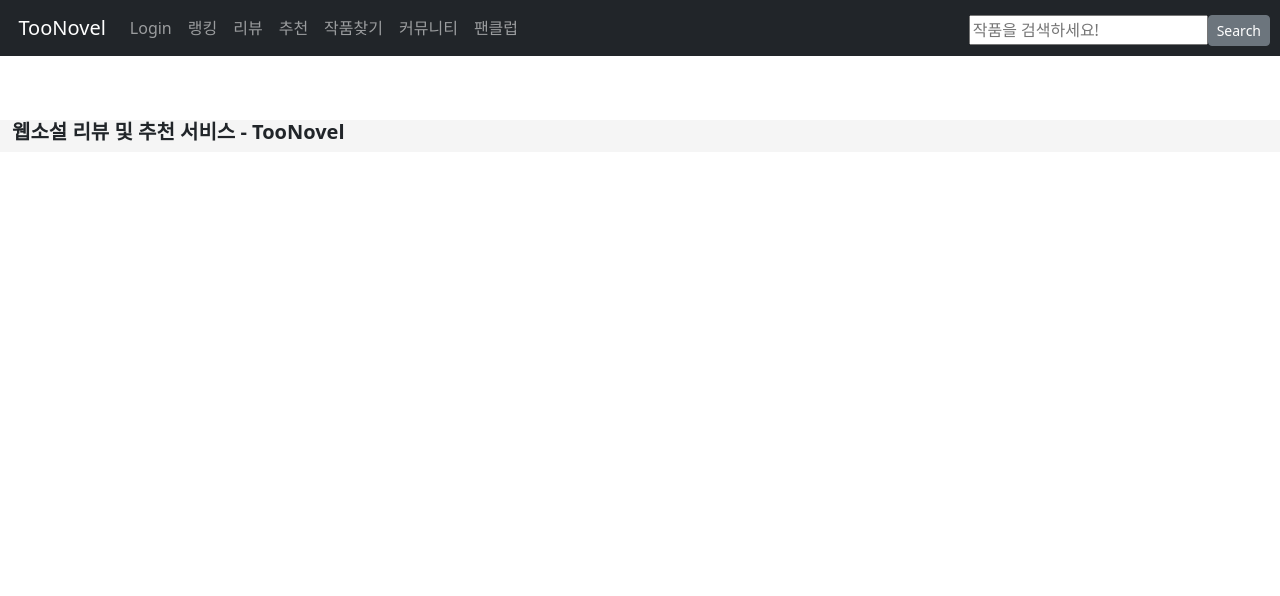
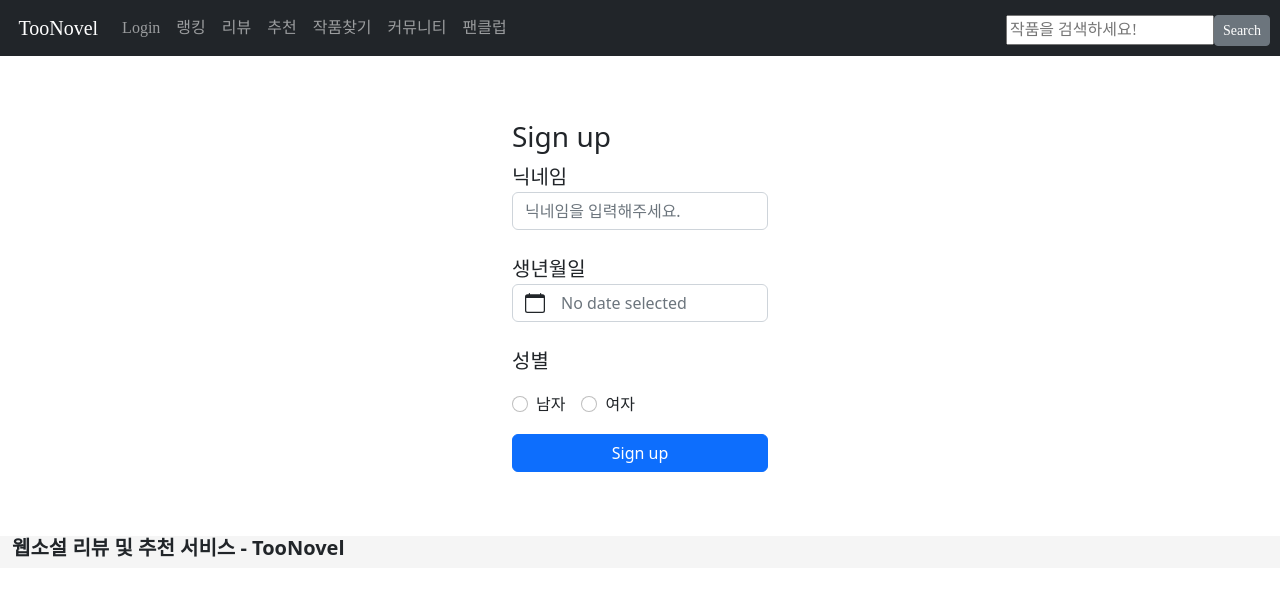
Before and after one commit to TooNovel/TooNovel-FE, a Vue app: page /join in a window 1280 px wide. Shown: the top 596 px of the page. Built offline with nearby package versions, Linux system fonts and the light colour scheme; a web font is replaced by a local one; what vue-carousel-3d would draw is missing.

Commit message:
:sparkles: 커뮤니티 폼 추가

```diff
--- a/src/App.vue
+++ b/src/App.vue
@@ -2,10 +2,10 @@
   <div id="app">
     <header>
       <main-header></main-header>
-      <main>
-        <router-view />
-      </main>
     </header>
+    <main>
+      <router-view />
+    </main>
     <footer>
       <main-footer></main-footer>
     </footer>
@@ -27,9 +27,8 @@ export default {
   data: () => ({}),
 };
 </script>
-<style scoped>
+<style>
 @import url("https://fonts.googleapis.com/earlyaccess/hanna.css");
-
 footer {
   margin-top: 5%;
   background-color: whitesmoke;
--- /dev/null
+++ b/src/components/CommunityPage.vue
@@ -0,0 +1,43 @@
+<template>
+  <div id="community">
+    <h1>커뮤니티</h1>
+    <br />
+    <div>
+      <b-button pill>전체</b-button>
+      <b-button pill>자유</b-button>
+      <b-button pill>장르</b-button>
+      <b-button pill>질문</b-button>
+      <b-button pill>이벤트</b-button>
+    </div>
+    <br />
+    <b-table striped hover :items="items" :fields="fields"></b-table>
+    <b-button variant="outline-primary">글쓰기</b-button>
+  </div>
+</template>
+
+<script>
+export default {
+  data() {
+    return {
+      // Note `isActive` is left out and will not appear in the rendered table
+      fields: ["카테고리", "제목", "작성자", "날짜", "조회수"],
+      items: [
+        {
+          isActive: true,
+          작성자: 40,
+          카테고리: "Dickerson",
+          제목: "Macdonald",
+        },
+        { isActive: false, 작성자: 21, 카테고리: "Larsen", 제목: "Shaw" },
+        { isActive: false, 작성자: 89, 카테고리: "Geneva", 제목: "Wilson" },
+        { isActive: true, 작성자: 38, 카테고리: "Jami", 제목: "Carney" },
+      ],
+    };
+  },
+};
+</script>
+<style>
+#community {
+  margin: 3%;
+}
+</style>
--- a/src/components/layout/MainHeader.vue
+++ b/src/components/layout/MainHeader.vue
@@ -3,6 +3,7 @@
     class="navbar d-flex justify-content-between align-items-center"
     type="dark"
     variant="dark"
+    id="header"
   >
     <b-navbar-nav>
       <b-navbar-brand href="/" tag="h1">ㅤTooNovel</b-navbar-brand>
@@ -36,7 +37,11 @@
 export default {};
 </script>
 
-<style>
+<style scoped>
+#header {
+  font-family: "Hanna";
+}
+
 #searchForm {
   display: flex;
   align-items: center;
--- a/src/router/index.js
+++ b/src/router/index.js
@@ -2,6 +2,9 @@ import Vue from "vue";
 import Router from "vue-router";
 
 import MainPage from "@/components/MainPage.vue";
+import Login from "@/views/LoginPage.vue";
+import Join from "@/views/JoinPage.vue";
+import Community from "@/components/CommunityPage.vue";
 
 Vue.use(Router);
 
@@ -13,5 +16,20 @@ export default new Router({
       name: "Main",
       component: MainPage,
     },
+    {
+      path: "/login",
+      name: "LoginPage",
+      component: Login,
+    },
+    {
+      path: "/join",
+      name: "JoinPage",
+      component: Join,
+    },
+    {
+      path: "/community",
+      name: "Community",
+      component: Community,
+    },
   ],
 });
--- /dev/null
+++ b/src/views/JoinPage.vue
@@ -0,0 +1,66 @@
+<template>
+  <div>
+    <div class="join">
+      <h3>Sign up</h3>
+      <label for="gender" style="font-size: 20px">닉네임</label>
+      <b-input-group>
+        <b-input type="text" placeholder="닉네임을 입력해주세요." />
+      </b-input-group>
+      <br />
+      <label for="date" style="font-size: 20px">생년월일</label>
+      <b-form-datepicker v-model="date"></b-form-datepicker>
+      <br />
+      <label for="gender" style="font-size: 20px">성별</label>
+      <p></p>
+      <div class="form-check form-check-inline">
+        <input
+          class="form-check-input"
+          type="radio"
+          name="inlineRadioOptions"
+          id="inlineRadio1"
+          value="option1"
+        />
+        <label class="form-check-label" for="inlineRadio1">남자</label>
+      </div>
+      <div class="form-check form-check-inline">
+        <input
+          class="form-check-input"
+          type="radio"
+          name="inlineRadioOptions"
+          id="inlineRadio1"
+          value="option1"
+        />
+        <label class="form-check-label" for="inlineRadio1">여자</label>
+      </div>
+      <p></p>
+      <b-button variant="primary">Sign up</b-button>
+    </div>
+  </div>
+</template>
+
+<script>
+export default {
+  data() {
+    return {
+      selected: null,
+      options: [
+        { text: "남자", value: "option1" },
+        { text: "여자", value: "option2" },
+      ],
+    };
+  },
+};
+</script>
+
+<style scoped>
+.join {
+  width: 20%;
+  margin-top: 5%;
+  margin-left: auto;
+  margin-right: auto;
+}
+
+button {
+  width: 100%;
+}
+</style>
--- /dev/null
+++ b/src/views/LoginPage.vue
@@ -0,0 +1,34 @@
+<template>
+  <div>
+    <div class="login">
+      <h3>Login</h3>
+      <b-button variant="warning">카카오 로그인</b-button><br />
+      <b-button variant="danger">구글 로그인</b-button>
+      <p></p>
+      <div>회원이 아니신가요? <a href="/join">회원가입</a> 하러가기</div>
+    </div>
+  </div>
+</template>
+
+<script>
+export default {
+  name: "loginPage",
+  data() {
+    return {};
+  },
+  methods: {},
+};
+</script>
+<style scoped>
+.login {
+  width: 20%;
+  margin-top: 5%;
+  margin-left: auto;
+  margin-right: auto;
+}
+
+button {
+  width: 100%;
+  margin-top: 10px;
+}
+</style>
```
